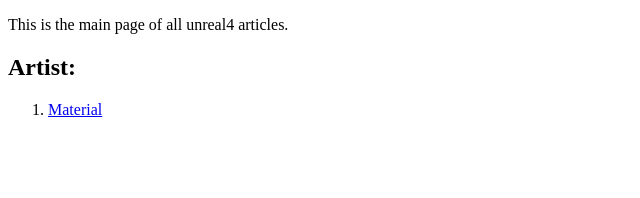
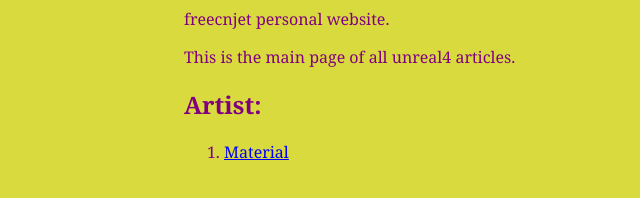
Before and after one commit to freecnjet/freecnjet.github.io, a plain HTML site: page Unreal4/Main.html in a window 1280 px wide. Shown: the whole page, without its empty margins (0-640 px from the left). Drawn offline with Linux system fonts and the light colour scheme.

Commit message:
Update Main.html

```diff
--- a/Unreal4/Main.html
+++ b/Unreal4/Main.html
@@ -1,5 +1,9 @@
 <!DOCTYPE html>
 <html>
+  <head>
+    <titile>freecnjet personal website.</titile>
+    <link rel="stylesheet" href="../css/common.css">
+  </head>
   <body>
   <p>This is the main page of all unreal4 articles.</p>
 
```
